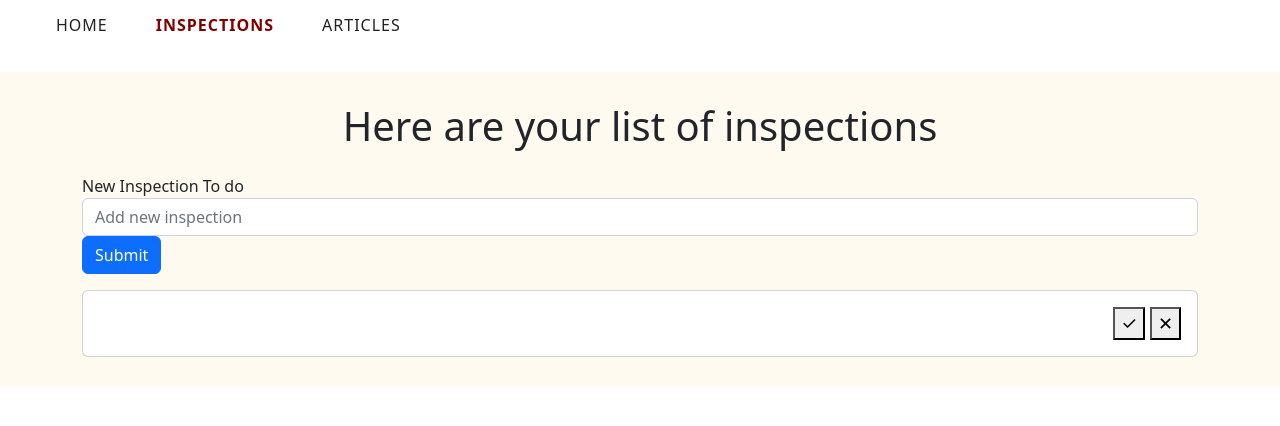
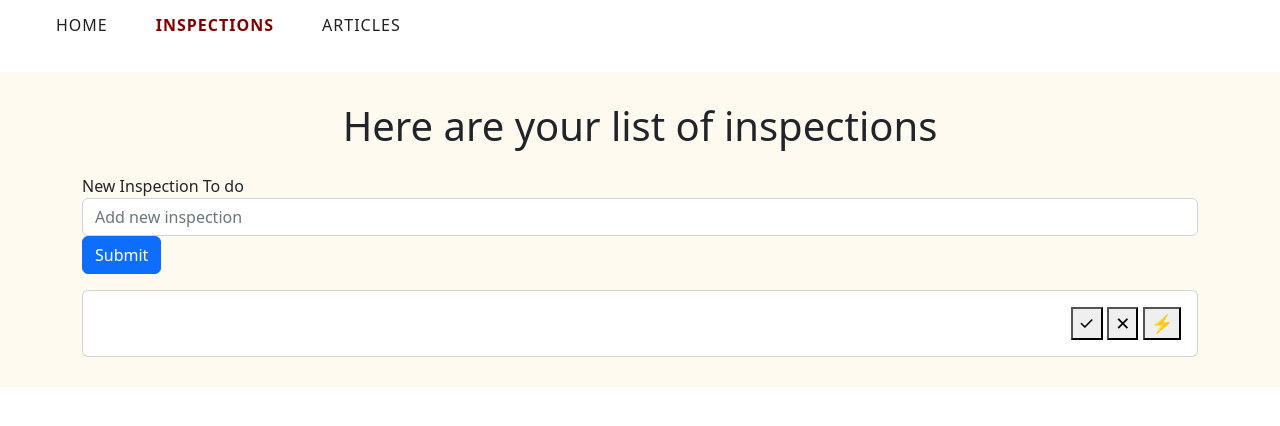
Before and after one commit to DJ-Lor/reacthooks, a React (Create React App) app: page /inspections in a window 1280 px wide. Shown: the top 426 px of the page. Built offline with nearby package versions, Linux system fonts and the light colour scheme.

Commit message:
highpriority top list order

```diff
--- a/src/Components/Inspect.jsx
+++ b/src/Components/Inspect.jsx
@@ -1,14 +1,50 @@
 
 
+export default function Inspect({ inspect, index, markInspect, deleteInspect, markPriority }) {
 
-export default function Inspect({ inspect, index, markInspect, deleteInspect }) {
+
     return (
-      <div className="todo">
-        <span style={{ textDecoration: inspect.isDone ? "line-through" : "" }}>{inspect.text}</span>
-        <div>
-          <button variant="outline-success" onClick={() => markInspect(index)}>✓</button>{' '}
-          <button variant="outline-danger" onClick={() => deleteInspect(index)}>✕</button>
+        <div className="todo">
+
+            <span style={{ textDecoration: inspect.isDone ? "line-through" : "", color: inspect.highPriority ? "red" : "" }}>
+                {inspect.text}</span>
+            <div>
+            <button variant="outline-success" onClick={() => markInspect(index)}>✓</button>{' '}
+            <button variant="outline-danger" onClick={() => deleteInspect(index)}>✕</button>{' '}
+            <button variant="outline-success" onClick={() => markPriority(index)}> ⚡️ </button>{' '}
+            </div>
+
         </div>
-      </div>
     );
   }
+
+
+//   function TodoList({ todos }) {
+//     const highPriorityTodos = todos.filter(todo => todo.highPriority);
+//     const nonPriorityTodos = todos.filter(todo => !todo.highPriority);
+
+//     return (
+//       <ul>
+//         {highPriorityTodos.map(todo => (
+//           <li key={todo.id} style={{ fontWeight: "bold" }}>
+//             <Inspect
+//               inspect={todo}
+//               markInspect={() => markInspect(todo.id)}
+//               deleteInspect={() => deleteInspect(todo.id)}
+//               markPriority={() => markPriority(todo.id)}
+//             />
+//           </li>
+//         ))}
+//         {nonPriorityTodos.map(todo => (
+//           <li key={todo.id}>
+//             <Inspect
+//               inspect={todo}
+//               markInspect={() => markInspect(todo.id)}
+//               deleteInspect={() => deleteInspect(todo.id)}
+//               markPriority={() => markPriority(todo.id)}
+//             />
+//           </li>
+//         ))}
+//       </ul>
+//     );
+//   }
--- a/src/Pages/Inspections.jsx
+++ b/src/Pages/Inspections.jsx
@@ -11,7 +11,8 @@ export default function Inspections() {
     const [inspect, setInspect] = useState([{
         id: 0,
         inspectText: "sample inspect",
-        isDone: false
+        isDone: false,
+        highPriority: false
     }]);
 
     const addInspect = text => {
@@ -32,6 +33,21 @@ export default function Inspections() {
         setInspect(newInspect);
     }
 
+    const markPriority = index => {
+        const highInspect = [...inspect];
+        highInspect[index].highPriority = true;
+        setInspect(highInspect);
+    }
+
+    const sortedInspect = [...inspect].sort((a, b) => {
+        if (a.highPriority && !b.highPriority) {
+          return -1;
+        }
+        if (!a.highPriority && b.highPriority) {
+          return 1;
+        }
+        return 0;
+      });
 
     return (
         <div className="app">
@@ -39,7 +55,7 @@ export default function Inspections() {
                 <h1 className="text-center mb-4"> Here are your list of inspections </h1>
                 <FormInspect addInspect={addInspect} />
                 <div>
-                    {inspect.map((inspect, index) => (
+                    {sortedInspect.map((inspect, index) => (
                     <Card>
                     <Card.Body>
                         <Inspect
@@ -48,6 +64,7 @@ export default function Inspections() {
                         inspect={inspect}
                         markInspect={markInspect}
                         deleteInspect={deleteInspect}
+                        markPriority={markPriority}
                         />
                     </Card.Body>
                     </Card>
```
